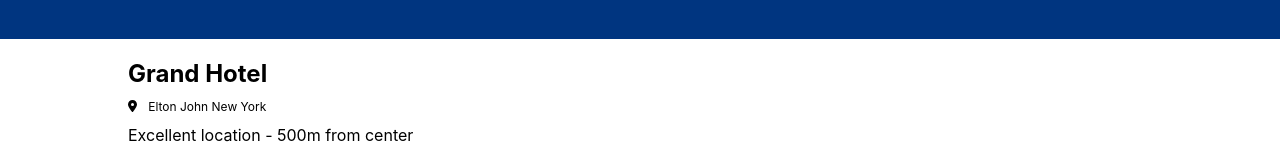
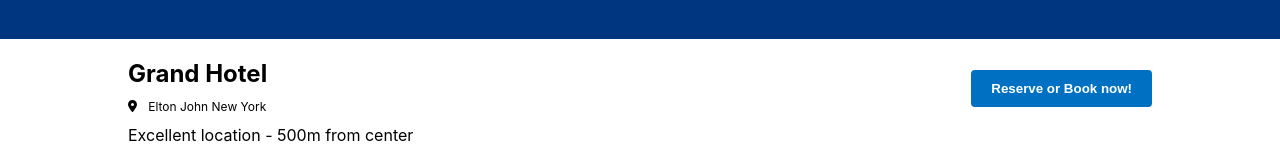
Before and after one commit to 21ciprian/booking-app, a React (Create React App) app: page /hotels/1 in a window 1280 px wide. Shown: the part 122-279 px from the top of the page. Built offline with nearby package versions, Linux system fonts and the light colour scheme.

Commit message:
Styled bookNow button

```diff
--- a/src/pages/Hotel/Hotel.jsx
+++ b/src/pages/Hotel/Hotel.jsx
@@ -32,6 +32,7 @@
 			<Header type='list' />
 			<section className={styles.hotelContainer}>
 				<section className={styles.hotelWrapper}>
+					<button className={styles.bookNow}>Reserve or Book now!</button>
 					<h1 className={styles.hotelTitle}>Grand Hotel</h1>
 					<div className={styles.hotelAddress}>
 						<FontAwesomeIcon icon={faLocationDot} />
@@ -87,7 +88,7 @@
 							<h2>
 								<strong>£700</strong> (7 nights)
 							</h2>
-							<button>REserve or Book now!</button>
+							<button>Reserve or Book now!</button>
 						</div>
 					</div>
 				</section>
--- a/src/pages/Hotel/Hotel.module.css
+++ b/src/pages/Hotel/Hotel.module.css
@@ -9,6 +9,20 @@
 	display: flex;
 	flex-direction: column;
 	gap: 0.7rem;
+	position: relative;
+}
+.bookNow {
+	position: absolute;
+	top: 0.7rem;
+	right: 0;
+	border: none;
+	outline: none;
+	padding: 0.7rem 1.25rem;
+	background-color: #0071c2;
+	color: #fff;
+	font-weight: 700;
+	border-radius: 0.25rem;
+	cursor: pointer;
 }
 .hotelImgWrapper {
 	width: 33%;
```
